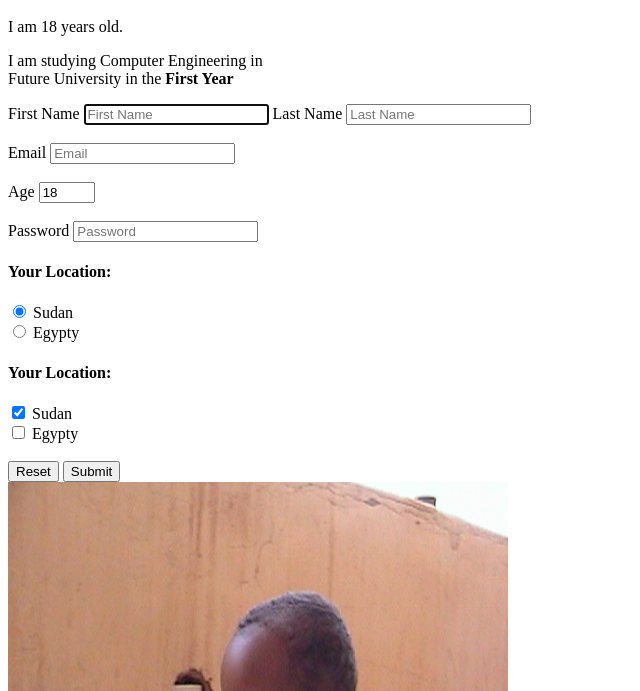
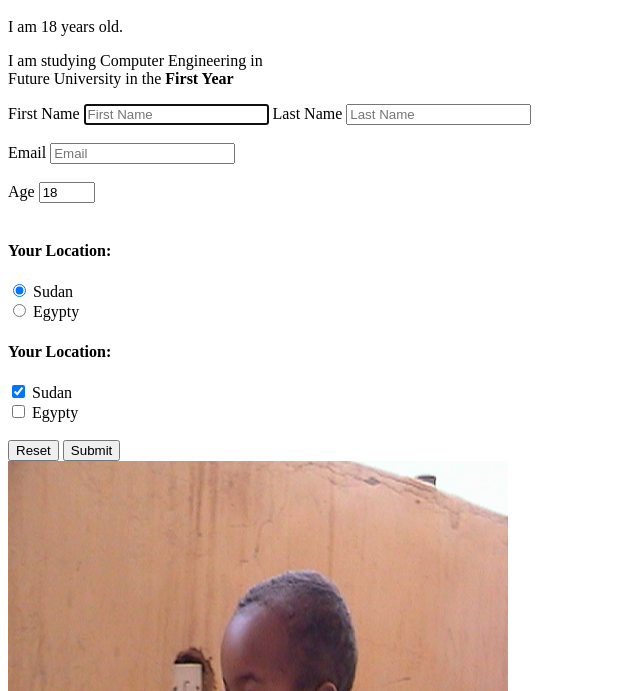
Before and after one commit to mohamedelhkhalid/Mohamed-Elhassan-Web, a plain HTML site: page index.html in a window 1280 px wide. Shown: the part 109-800 px from the top of the page, without its empty margins (0-640 px from the left). Drawn offline with Linux system fonts and the light colour scheme.

Commit message:
Update index.html

```diff
--- a/index.html
+++ b/index.html
@@ -26,10 +26,6 @@
         <input type="number" required placeholder="Age" name="Age" id="age" min="18" max="40" value="18">
     </div>
     <br>
-    <div>
-        <label for="password">Password</label>
-        <input type="password" required placeholder="Password" name="Password" id="password" minlength="8" maxlength="16">
-    </div>
     <h4>Your Location:</h4>
      <div>
         <input id="x" type="radio" name="location" value="Sudan" checked>
```
